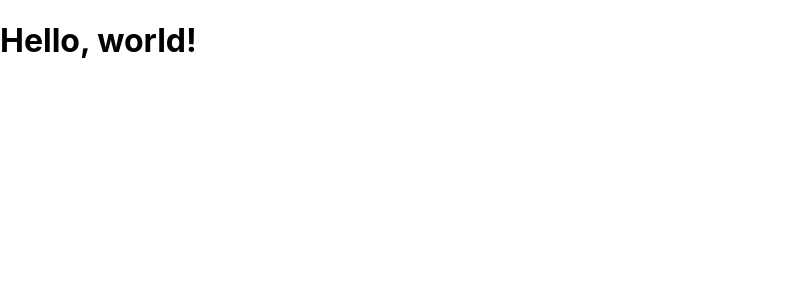
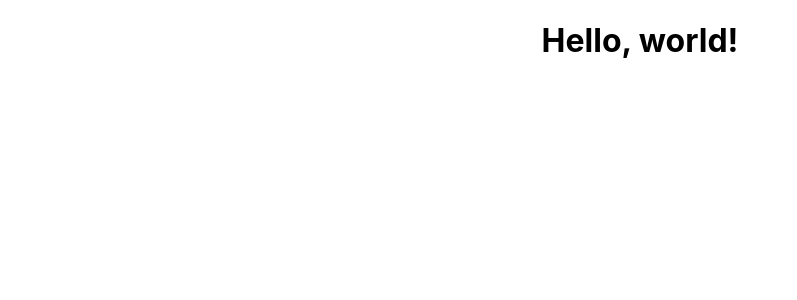
Before and after one commit to zhangyongwang4444/react-todolist-one, a React (Create React App) app: page / in a window 1280 px wide. Shown: the top 300 px of the page, without its empty margins (0-797 px from the left). Built offline with nearby package versions, Linux system fonts and the light colour scheme.

Commit message:
添加css

```diff
--- a/src/index.css
+++ b/src/index.css
@@ -12,3 +12,7 @@ code {
   font-family: source-code-pro, Menlo, Monaco, Consolas, "Courier New",
     monospace;
 }
+
+h1 {
+  text-align: center
+}
```
Also changed, not shown: 8 other files (tests, documents, lock files or other folders).
